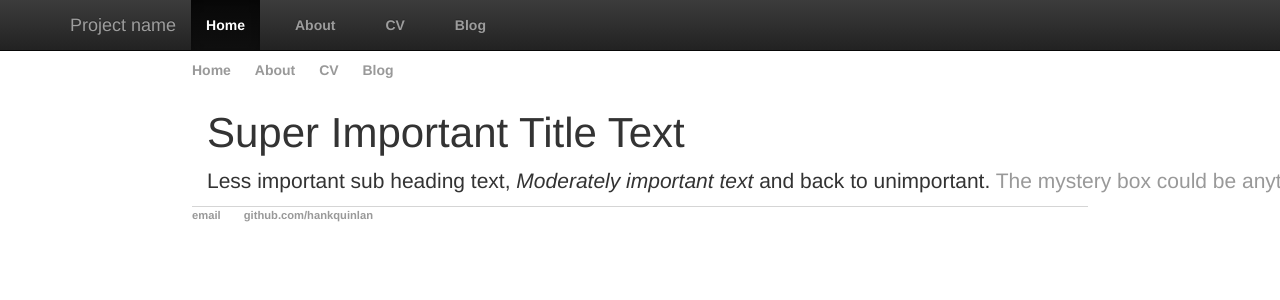
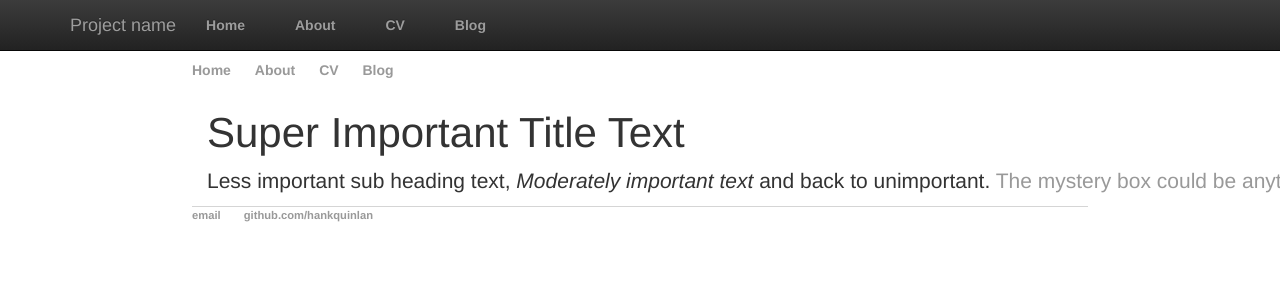
Before and after one commit to harrl7/harrl7.github.io, a Jekyll site: the page built from index.html, in a window 1280 px wide. Shown: the top 300 px of the page. Built offline with Jekyll 4.4.1, drawn with Linux system fonts in a browser that asks for light colours.

Commit message:
Update default.html

```diff
--- a/_layouts/default.html
+++ b/_layouts/default.html
@@ -29,6 +29,7 @@
 
 			<nav class="navbar navbar-inverse navbar-fixed-top">
 				<div class="container">
+
 					<div class="navbar-header">
 						<button type="button" class="navbar-toggle collapsed" data-toggle="collapse" data-target="#navbar" aria-expanded="false" aria-controls="navbar">
 							<span class="sr-only">Toggle navigation</span>
@@ -38,9 +39,10 @@
 					  	</button>
 				  		<a class="navbar-brand" href="#">Project name</a>
 					</div>
+
 					<div id="navbar" class="collapse navbar-collapse">
 						<ul class="nav navbar-nav">
-							<li class="active"><a href="#">Home</a></li>
+							<li {% if page.url == "/index.html" %} class="active" {% endif %}><a href="/home">Home</a></li>
 							<li><a href="/about">About</a></li>
 							<li><a href="/cv">CV</a></li>
 							<li><a href="/blog">Blog</a></li>
```
